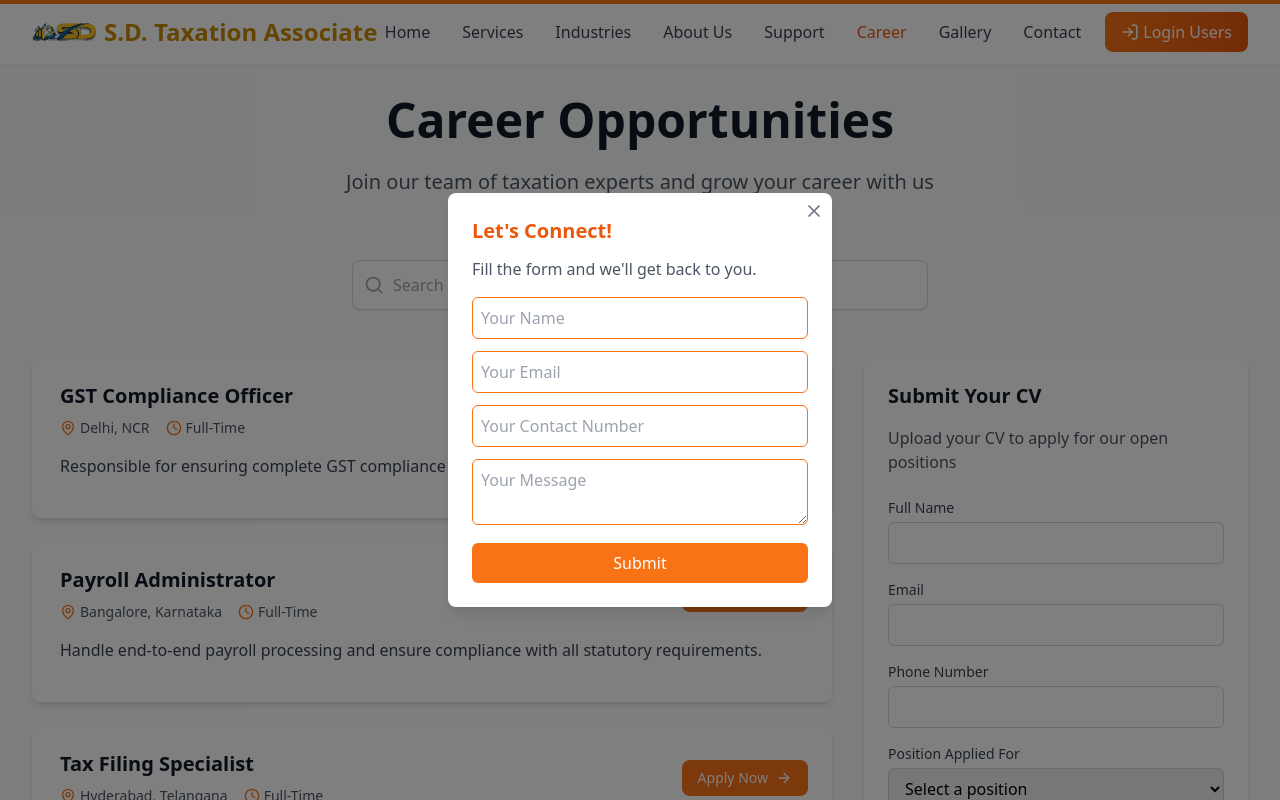
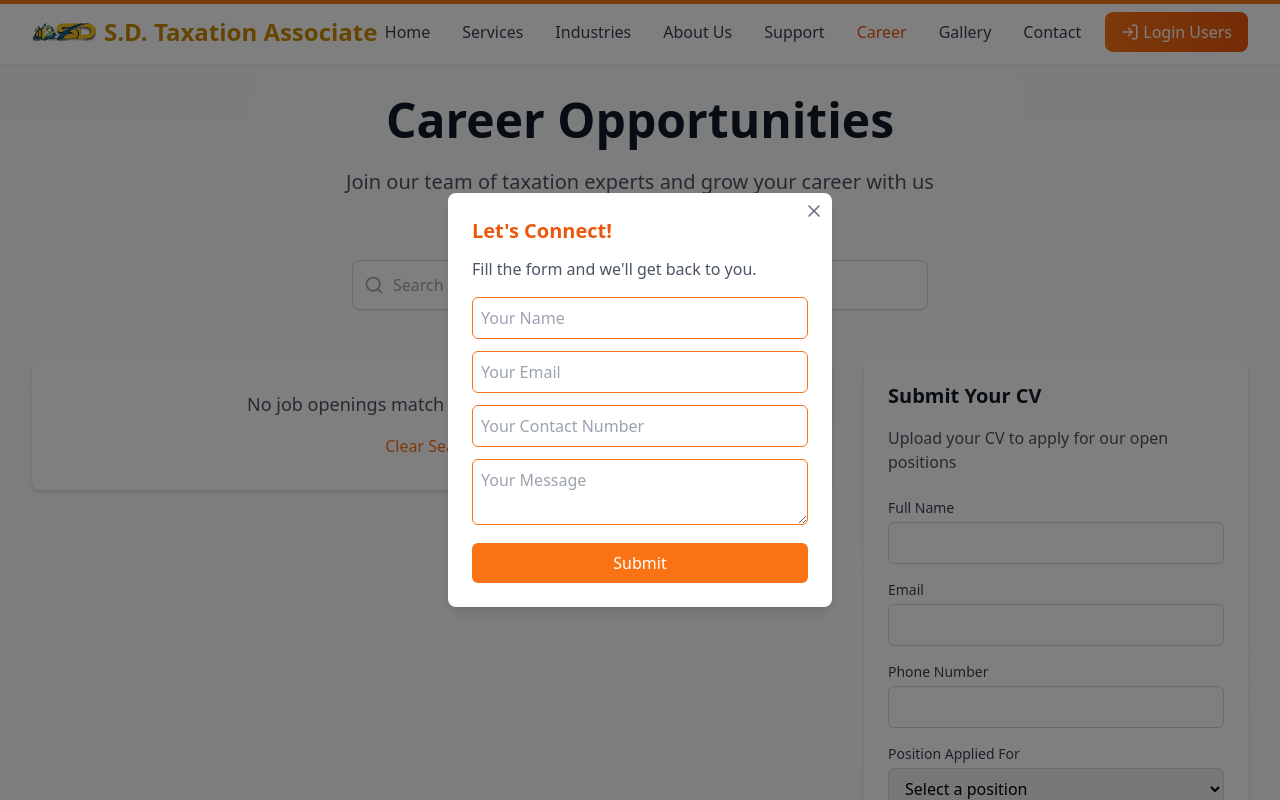
Before and after one commit to sksayril/sdtaxation-landingpage-frontend, a React (Vite) app: page /career in a window 1280 px wide. Shown: the top 800 px of the page. Built offline with nearby package versions, Linux system fonts and the light colour scheme.

Commit message:
fixed the issue

```diff
--- a/src/pages/Branches.tsx
+++ b/src/pages/Branches.tsx
@@ -4,26 +4,26 @@ import { useInView } from 'react-intersection-observer';
 import { MapPin, Building2, Code } from 'lucide-react';
 
 const branchData = [
-  {
-    name: 'DigiAgency Headquarters',
-    location: 'Silicon Valley, CA',
-    code: 'HQ001',
-  },
-  {
-    name: 'DigiAgency Innovation Hub',
-    location: 'New York City, NY',
-    code: 'NY002',
-  },
-  {
-    name: 'DigiAgency Tech Center',
-    location: 'Austin, TX',
-    code: 'TX003',
-  },
-  {
-    name: 'DigiAgency Creative Studio',
-    location: 'Los Angeles, CA',
-    code: 'LA004',
-  },
+  // {
+  //   name: 'DigiAgency Headquarters',
+  //   location: 'Silicon Valley, CA',
+  //   code: 'HQ001',
+  // },
+  // {
+  //   name: 'DigiAgency Innovation Hub',
+  //   location: 'New York City, NY',
+  //   code: 'NY002',
+  // },
+  // {
+  //   name: 'DigiAgency Tech Center',
+  //   location: 'Austin, TX',
+  //   code: 'TX003',
+  // },
+  // {
+  //   name: 'DigiAgency Creative Studio',
+  //   location: 'Los Angeles, CA',
+  //   code: 'LA004',
+  // },
 ];
 
 const Branches = () => {
@@ -63,7 +63,7 @@ const Branches = () => {
       </div>
 
       {/* Branches Table Section */}
-      <motion.div
+      {/* <motion.div
         ref={ref}
         initial={{ y: 20, opacity: 0 }}
         animate={inView ? { y: 0, opacity: 1 } : {}}
@@ -119,7 +119,7 @@ const Branches = () => {
             </table>
           </div>
         </div>
-      </motion.div>
+      </motion.div> */}
     </div>
   );
 };
--- a/src/pages/Career.tsx
+++ b/src/pages/Career.tsx
@@ -3,58 +3,58 @@ import { motion } from 'framer-motion';
 import { useInView } from 'react-intersection-observer';
 import { ArrowRight,  MapPin, Clock, Upload, CheckCircle, Search } from 'lucide-react';
 
-const jobOpenings = [
+// const jobOpenings = [
 
-  {
-    title: 'GST Compliance Officer',
-    location: 'Delhi, NCR',
-    type: 'Full-Time',
-    description: 'Responsible for ensuring complete GST compliance for our clients across multiple industries.',
-    requirements: [
-      'CA/CMA with 3+ years in GST compliance',
-      'Experience with GST filing and reconciliation',
-      'Knowledge of GST audit procedures',
-      'Familiar with e-way bill requirements'
-    ]
-  },
-  {
-    title: 'Payroll Administrator',
-    location: 'Bangalore, Karnataka',
-    type: 'Full-Time',
-    description: 'Handle end-to-end payroll processing and ensure compliance with all statutory requirements.',
-    requirements: [
-      'Bachelors degree in accounting or finance',
-      '3+ years of payroll processing experience',
-      'Experience with payroll software',
-      'Knowledge of PF, ESI, and Professional Tax'
-    ]
-  },
-  {
-    title: 'Tax Filing Specialist',
-    location: 'Hyderabad, Telangana',
-    type: 'Full-Time',
-    description: 'Process income tax returns for individuals and businesses with attention to detail and accuracy.',
-    requirements: [
-      'Bachelors degree in accounting or finance',
-      '2+ years of tax filing experience',
-      'Knowledge of latest tax regulations',
-      'Experience with tax filing software'
-    ]
-  },
-  {
-    title: 'Corporate Tax Advisor',
-    location: 'Remote',
-    type: 'Contract',
-    description: 'Provide strategic tax planning advice to corporate clients to optimize their tax positions.',
-    requirements: [
-      'CA/CMA with specialization in corporate taxation',
-      '5+ years of corporate tax advisory experience',
-      'Knowledge of international tax practices',
-      'Strong analytical and problem-solving skills'
-    ]
-  }
-];
-
+//   {
+//     title: 'GST Compliance Officer',
+//     location: 'Delhi, NCR',
+//     type: 'Full-Time',
+//     description: 'Responsible for ensuring complete GST compliance for our clients across multiple industries.',
+//     requirements: [
+//       'CA/CMA with 3+ years in GST compliance',
+//       'Experience with GST filing and reconciliation',
+//       'Knowledge of GST audit procedures',
+//       'Familiar with e-way bill requirements'
+//     ]
+//   },
+//   {
+//     title: 'Payroll Administrator',
+//     location: 'Bangalore, Karnataka',
+//     type: 'Full-Time',
+//     description: 'Handle end-to-end payroll processing and ensure compliance with all statutory requirements.',
+//     requirements: [
+//       'Bachelors degree in accounting or finance',
+//       '3+ years of payroll processing experience',
+//       'Experience with payroll software',
+//       'Knowledge of PF, ESI, and Professional Tax'
+//     ]
+//   },
+//   {
+//     title: 'Tax Filing Specialist',
+//     location: 'Hyderabad, Telangana',
+//     type: 'Full-Time',
+//     description: 'Process income tax returns for individuals and businesses with attention to detail and accuracy.',
+//     requirements: [
+//       'Bachelors degree in accounting or finance',
+//       '2+ years of tax filing experience',
+//       'Knowledge of latest tax regulations',
+//       'Experience with tax filing software'
+//     ]
+//   },
+//   {
+//     title: 'Corporate Tax Advisor',
+//     location: 'Remote',
+//     type: 'Contract',
+//     description: 'Provide strategic tax planning advice to corporate clients to optimize their tax positions.',
+//     requirements: [
+//       'CA/CMA with specialization in corporate taxation',
+//       '5+ years of corporate tax advisory experience',
+//       'Knowledge of international tax practices',
+//       'Strong analytical and problem-solving skills'
+//     ]
+//   }
+// ];
+const jobOpenings =[]
 const Career = () => {
   const [ref, inView] = useInView({
     triggerOnce: true,
```
Also changed, not shown: 3 other files (tests, documents, lock files or other folders).
